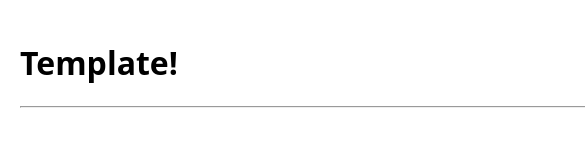
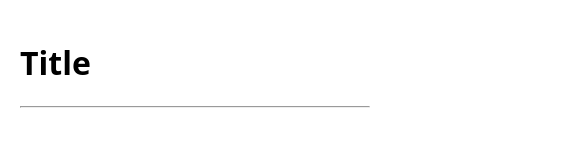
Before and after one commit to mrv-cs10/html-css-js-template, a plain HTML site: page index.html in a window 390 px wide. Shown: the top 160 px of the page, 585 px wide, since content can reach past the window. Drawn offline with Linux system fonts and the light colour scheme.

Commit message:
update responsive

```diff
--- a/index.html
+++ b/index.html
@@ -2,12 +2,14 @@
 <html>
   <head>
     <title>Title</title>
+    <meta name="viewport" content="width=device-width, initial-scale=1.0">
+
     <link rel="stylesheet" href="style.css" />
     <script defer src="main.js"></script>
   </head>
 
   <body>
-    <h1>Template!</h1>
+    <h1>Title</h1>
     <hr />
   </body>
 </html>
--- a/style.css
+++ b/style.css
@@ -1,5 +1,5 @@
 body {
-  width: 700px;
+  max-width: 600px;
   margin: auto;
   padding: 20px;
   font-family: system-ui, -apple-system, BlinkMacSystemFont, "Segoe UI", Roboto,
```
